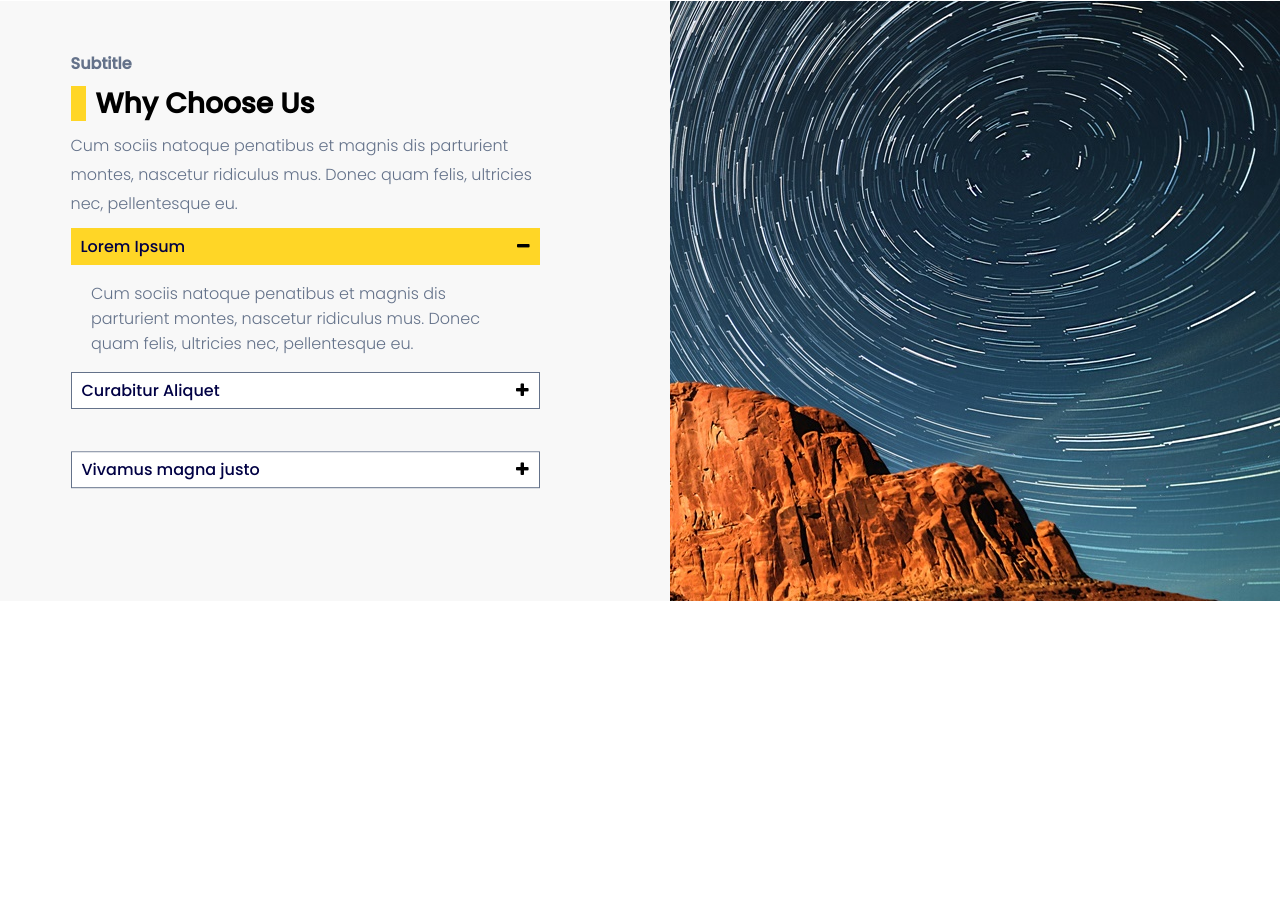
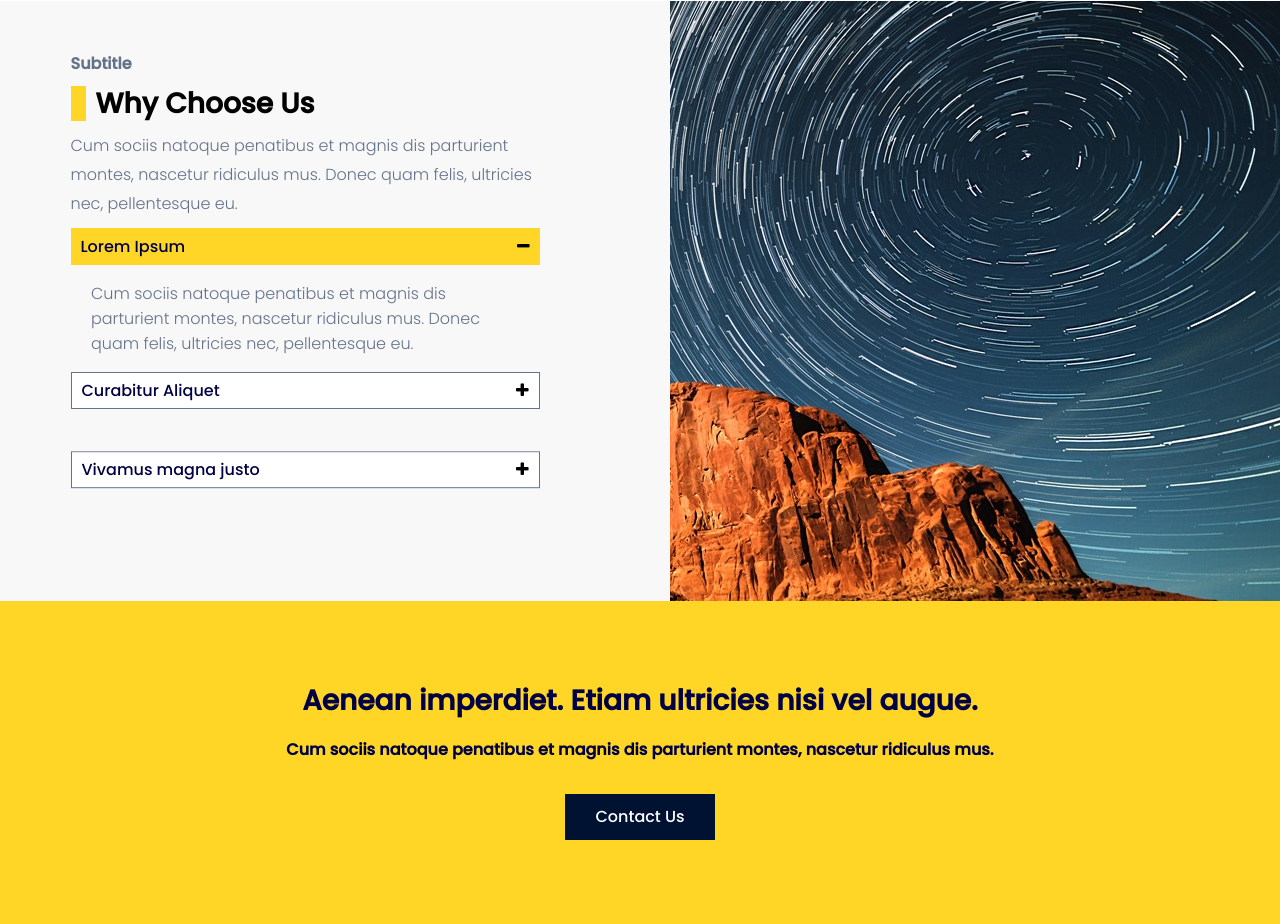
Before and after one commit to dianastanciu/clone-four-celt, a plain HTML site: page index.html in a window 1280 px wide. Shown: the part 3524-4448 px from the top of the page. Before the commit the page ends 4184 px from the top, so only its background shows below. Drawn offline with Linux system fonts and the light colour scheme.

Commit message:
contact section basic

```diff
--- a/index.html
+++ b/index.html
@@ -474,6 +474,13 @@
 </div>
 <!--/CHOOSE-->
 
+<!--CONTACT-->
+<div class="contact">
+    <div class="description-large desc-lg-gen">Aenean imperdiet. Etiam ultricies nisi vel augue.</div>
+    <div class="description-small desc-sm-gen">Cum sociis natoque penatibus et magnis dis parturient montes, nascetur ridiculus mus.</div>
+    <div class="btn"><p>Contact Us</p></div>
+</div>
+<!--/CONTACT-->
 <!--jQuery-->
 <script src="./scripts/jquery-3.2.1.min.js"></script>
 <!--JavaScript-->
--- a/styles/scss/_extend.scss
+++ b/styles/scss/_extend.scss
@@ -74,6 +74,7 @@
     justify-content: center;
     width: 150px; height: 46px;
     background: $buttonColor;
+    border: 1px solid $buttonColor;
     border: none;
     position: relative;
   }
@@ -81,7 +82,7 @@
 
 //btn hover // YELLOW ON HOVER
 .btn-before-blue {
-
+    border: 1px solid $buttonColor;
     &:before {
         content: "";
         position: absolute;
--- a/styles/scss/style.scss
+++ b/styles/scss/style.scss
@@ -790,4 +790,37 @@ html {
 .hiddenIcon {display: none!important;}
 //************************** /CHOOSE **************************//
 
+//************************** CONTACT **************************//
+.contact {
+    height: 323px;
+    background: $generalYellow;
+    display: flex;
+    align-items: center;
+    justify-content: center;
+    flex-direction: column;
+
+    .description-large, .description-small {
+        color: $titleColor;
+        font-weight: 700;
+    }
+
+    .description-large {font-size: 28px;}
+    .description-small {
+        font-size: 16px;
+        margin-top: 20px;
+    }
+
+    .btn {
+        margin-top: 30px;
+
+        @extend .btn-temp-blue;
+        @extend .btn-before-blue;
+
+        &:hover {
+            p {color: $dark; z-index: 2;}
+            @extend .pointer;
+        }
+    }
+}
+//************************** /CONTACT **************************//
 @import 'responsive';
```
Also changed, not shown: styles/css/style.css, 1 other file.
